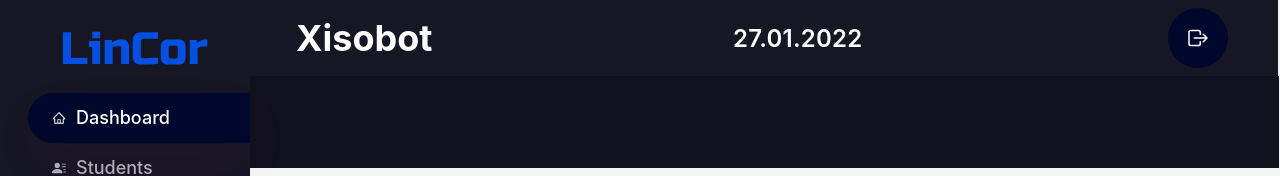
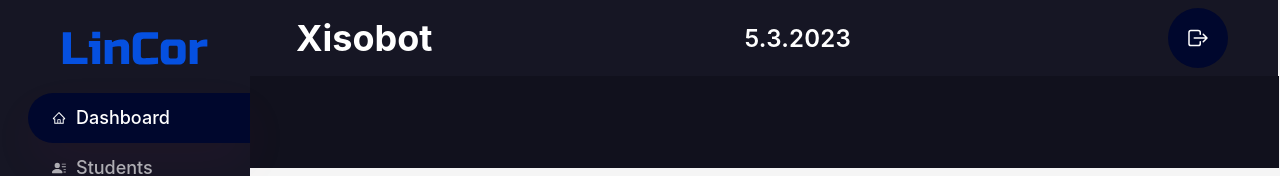
Before and after one commit to TukhtayevaRoziya/lincor, a React (Create React App) app: page /teachers/1 in a window 1280 px wide. Shown: the top 176 px of the page. Built offline with nearby package versions, Linux system fonts and the light colour scheme.

Commit message:
fix date

```diff
--- a/src/components/sidebar/Sidebar.jsx
+++ b/src/components/sidebar/Sidebar.jsx
@@ -16,6 +16,8 @@ const { Header, Content, Sider } = Layout;
 
 const Sidebar = () => {
   // const data = useSelector((state) => state.sidebarReducer);
+  let date = new Date();
+
   const data = [
     {
       id: 1,
@@ -100,7 +102,7 @@ const Sidebar = () => {
             style={{ padding: 0, width: "calc(100% - 1px)" }}
           >
             <h1 className={styles.title}>Xisobot</h1>
-            <p>27.01.2022</p>
+            <p>{date.getDay()}.{date.getMonth()+1}.{date.getFullYear()}</p>
             <div className={styles.end_section_ofHeader}>
               <div className={styles.end_section_ofHeader_icons}>
                 <IoLogOutOutline />
```
